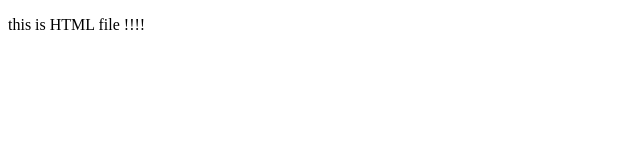
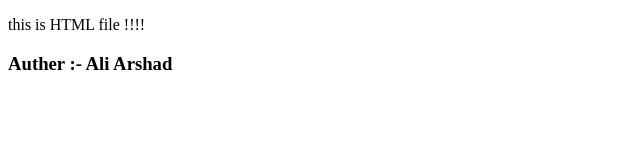
Before and after one commit to Ali-Arshad-110/demo, a plain HTML site: page index.html in a window 1280 px wide. Shown: the whole page, without its empty margins (0-640 px from the left). Drawn offline with Linux system fonts and the light colour scheme.

Commit message:
update author name

```diff
--- a/index.html
+++ b/index.html
@@ -7,6 +7,7 @@
 </head>
 <body>
     <p>this is HTML file !!!!</p>
+    <h3>Auther :- Ali Arshad </h3>
 
 </body>
 </html>
```
